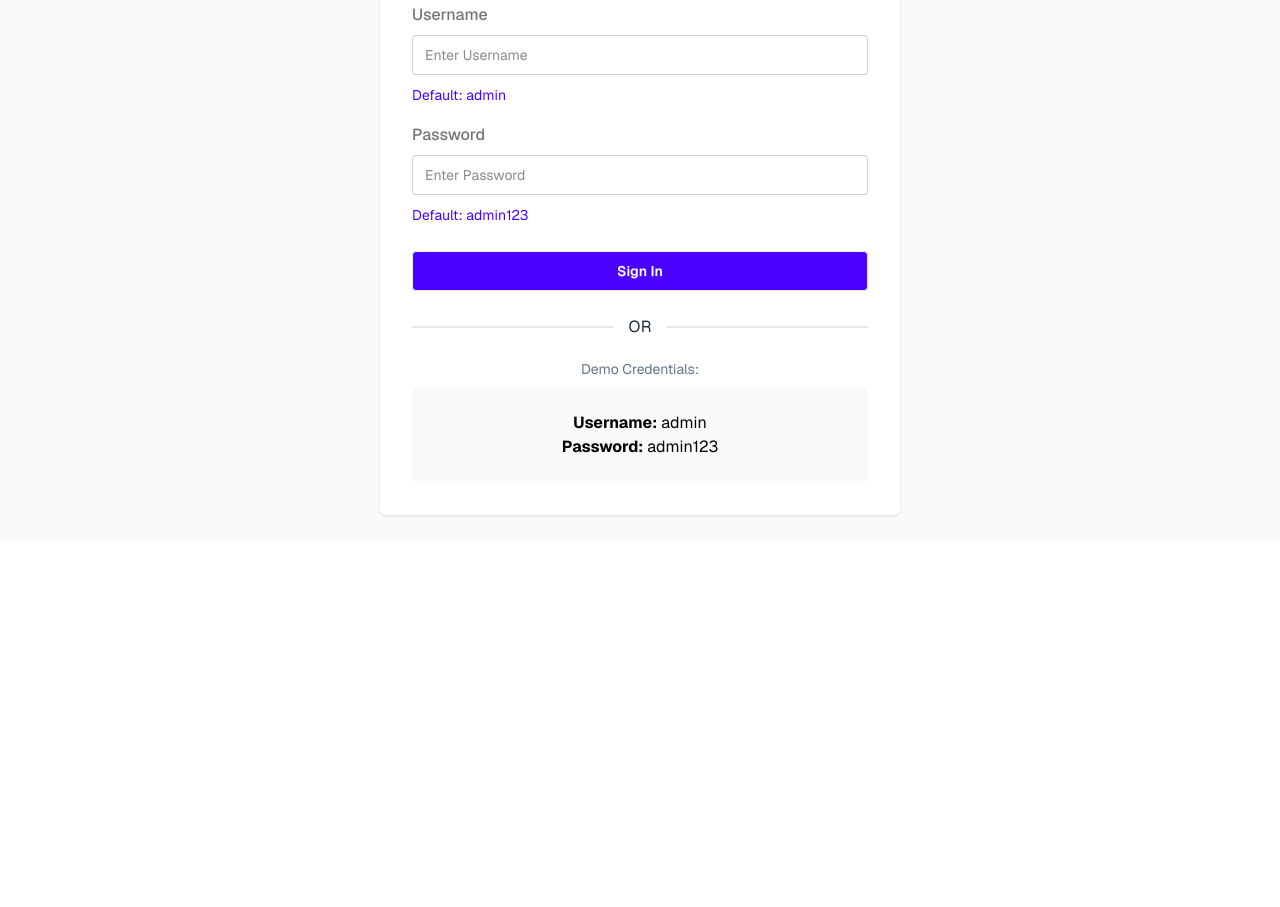
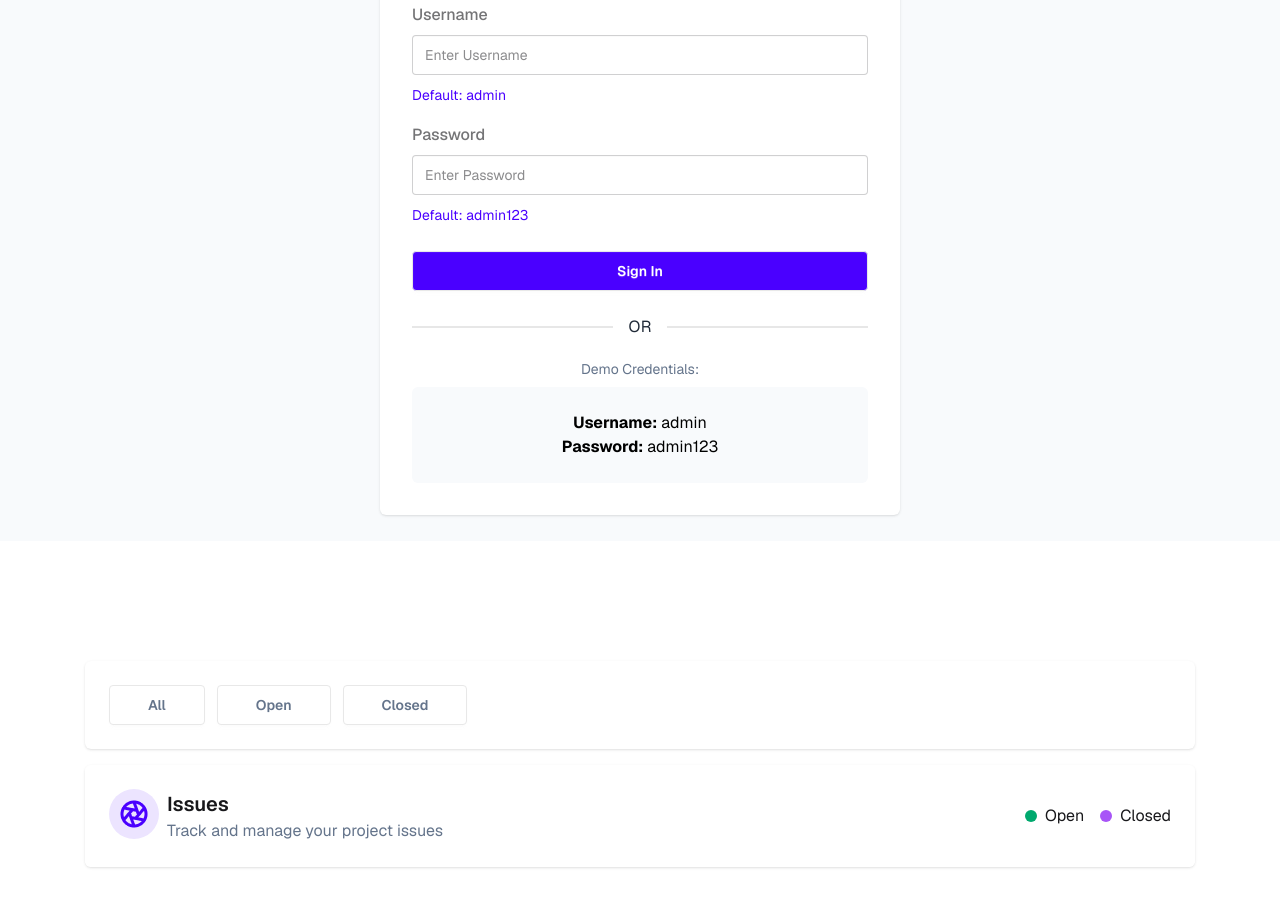
Before and after one commit to developersaima/Github-Issue-Tracker, a plain HTML site: page Login.html in a window 1280 px wide. Shown: the part 259-1166 px from the top of the page. Before the commit the page ends 800 px from the top, so only its background shows below. Drawn offline with nearby package versions, Linux system fonts and the light colour scheme.

Commit message:
added main content with filters and issue section

```diff
--- a/Login.html
+++ b/Login.html
@@ -69,6 +69,64 @@
 
       </div>
     </section>
+<!-- main content -->
+    <main class="max-w-[1110px] mx-auto container mb-8 md:mb-15 mt-40 md:mt-30">
+      <!-- filter buttons -->
+      <div class="bg-white p-6 rounded-md w-full btn-grp space-x-2 shadow">
+        <button
+          data-target="all"
+          class="btn md:px-[38px] bg-white text-[#64748b] filter_btn_active"
+        >
+          All
+        </button>
+        <button
+          data-target="open"
+          class="btn md:px-[38px] bg-white text-[#64748b]"
+        >
+          Open
+        </button>
+        <button
+          data-target="closed"
+          class="btn md:px-[38px] bg-white text-[#64748b]"
+        >
+          Closed
+        </button>
+      </div>
+
+      <!-- popup overlay -->
+      <div
+        class="hidden bg-[#002c5c73] min-h-screen w-full flex items-center justify-center fixed top-0 left-0 z-10 p-5"
+        id="popup-info"
+      ></div>
+
+      <section class="shadow rounded-md">
+        <!-- issue count header -->
+        <div
+          class="p-6 rounded-md bg-white mt-4 flex justify-between items-center flex-wrap gap-4"
+        >
+          <div class="flex gap-2">
+            <img
+              src="./assets/Aperture.png"
+              class="w-[50px] h-[50px] bg-[#ece4ff] p-[9px] rounded-full"
+            />
+            <div>
+              <h3 class="font-semibold text-[20px]">
+                <span id="issue-count"></span> Issues
+              </h3>
+              <p class="text-[#64748b]">Track and manage your project issues</p>
+            </div>
+          </div>
+          <!-- status legend -->
+          <div class="flex items-center gap-2 ms-2">
+            <span class="inline-block rounded-full w-3 h-3 bg-[#00a96e]"></span>
+            <span>Open</span>
+            <span
+              class="inline-block rounded-full w-3 h-3 bg-[#a855f7] ms-2"
+            ></span>
+            <span>Closed</span>
+          </div>
+        </div>
+
 
 
 </body>
```
